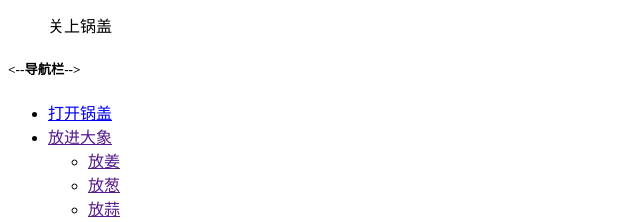
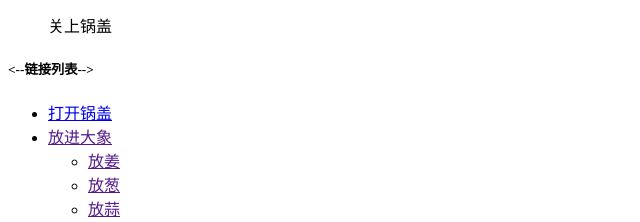
Before and after one commit to 1556977568/HTML_Student, a plain HTML site: page 列表/index.html in a window 1280 px wide. Shown: the part 624-846 px from the top of the page, 0-640 px from the left. Drawn offline with Linux system fonts and the light colour scheme.

Commit message:
HTML_Student

```diff
--- a/列表/index.html
+++ b/列表/index.html
@@ -22,7 +22,7 @@
     <li>打开锅盖</li>
     <li>
         <spn>放进大象</spn>
-        <!--        二级菜单-->
+        <!--        列表嵌套-->
         <ul>
             <li>放姜</li>
             <li>放葱</li>
@@ -38,7 +38,7 @@
     <dd>打开锅盖</dd>
     <dd>
         <span>放进大象</span>
-        <!--        二级菜单-->
+        <!--        列表嵌套-->
         <dl>
             <dd>放姜</dd>
             <dd>放葱</dd>
@@ -47,13 +47,13 @@
     </dd>
     <dd>关上锅盖</dd>
 </dl>
-<!--导航栏-->
-<h5><--导航栏--></h5>
+<!--链接列表-->
+<h5><--链接列表--></h5>
 <ul>
     <li><a href="https://www.baidu.com">打开锅盖</a></li>
     <li>
         <span><a href="">放进大象</a></span>
-        <!--        二级菜单-->
+        <!--        列表嵌套-->
         <ul>
             <li><a href="">放姜</a></li>
             <li><a href="">放葱</a></li>
```
